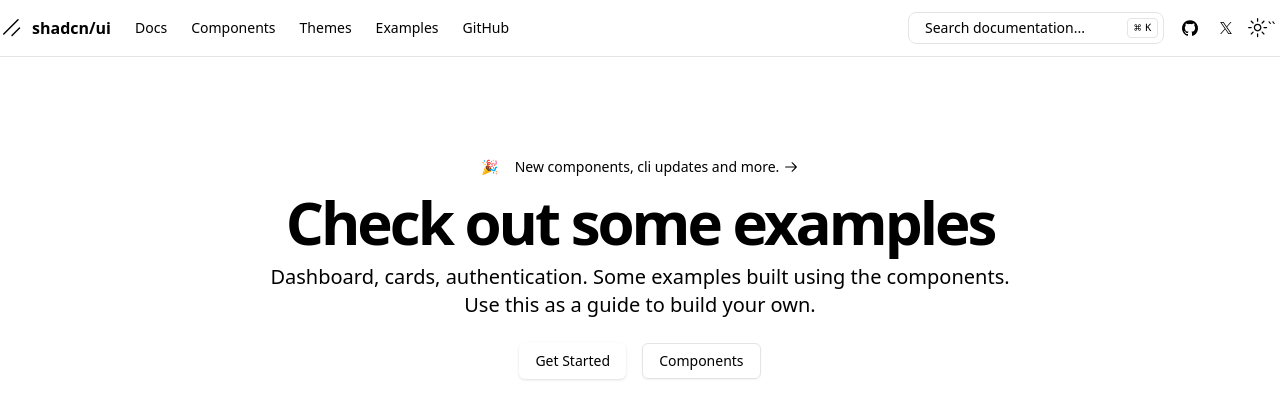
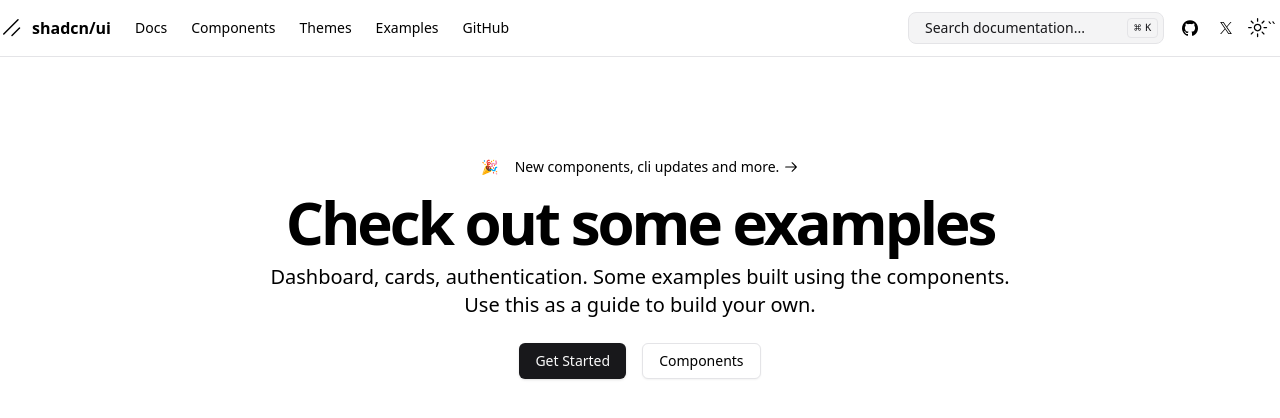
Before and after one commit to nidhidsharma08121988/clone-ui.shadcn.com, a Next.js app: page / in a window 1280 px wide. In both pictures the pointer is over the button 1036 px from the left and 28 px from the top of the page. Shown: the top 418 px of the page. Built offline with nearby package versions, Linux system fonts and the light colour scheme.

Commit message:
Custom style: Add custom class

```diff
--- a/app/globals.css
+++ b/app/globals.css
@@ -50,6 +50,33 @@ body {
   );
 }
 
+.bg-background {
+  background-color: hsl(
+    var(--background)
+  );
+}
+
+.bg-primary {
+  background-color: hsl(var(--primary));
+}
+.text-primary-foreground {
+  color: hsl(var(--primary-foreground));
+}
+
+.hover\:bg-accent:hover {
+  background-color: hsl(var(--accent));
+}
+
+.hover\:text-accent-foreground:hover {
+  color: hsl(var(--accent-foreground));
+}
+
+.hover\:bg-primary\/90:hover {
+  background-color: hsl(
+    var(--primary) / 0.9
+  );
+}
+
 @layer utilities {
   .text-balance {
     text-wrap: balance;
```
